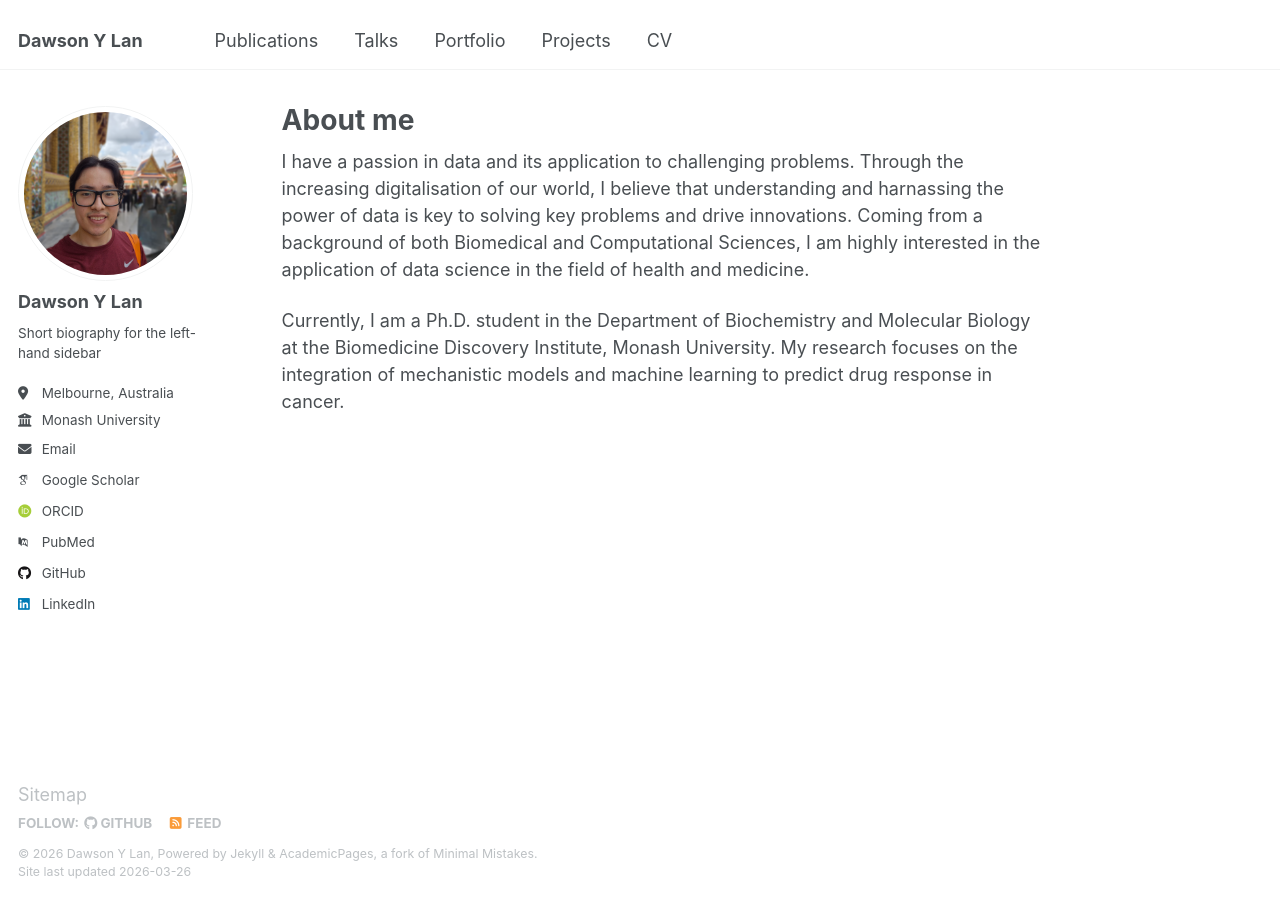
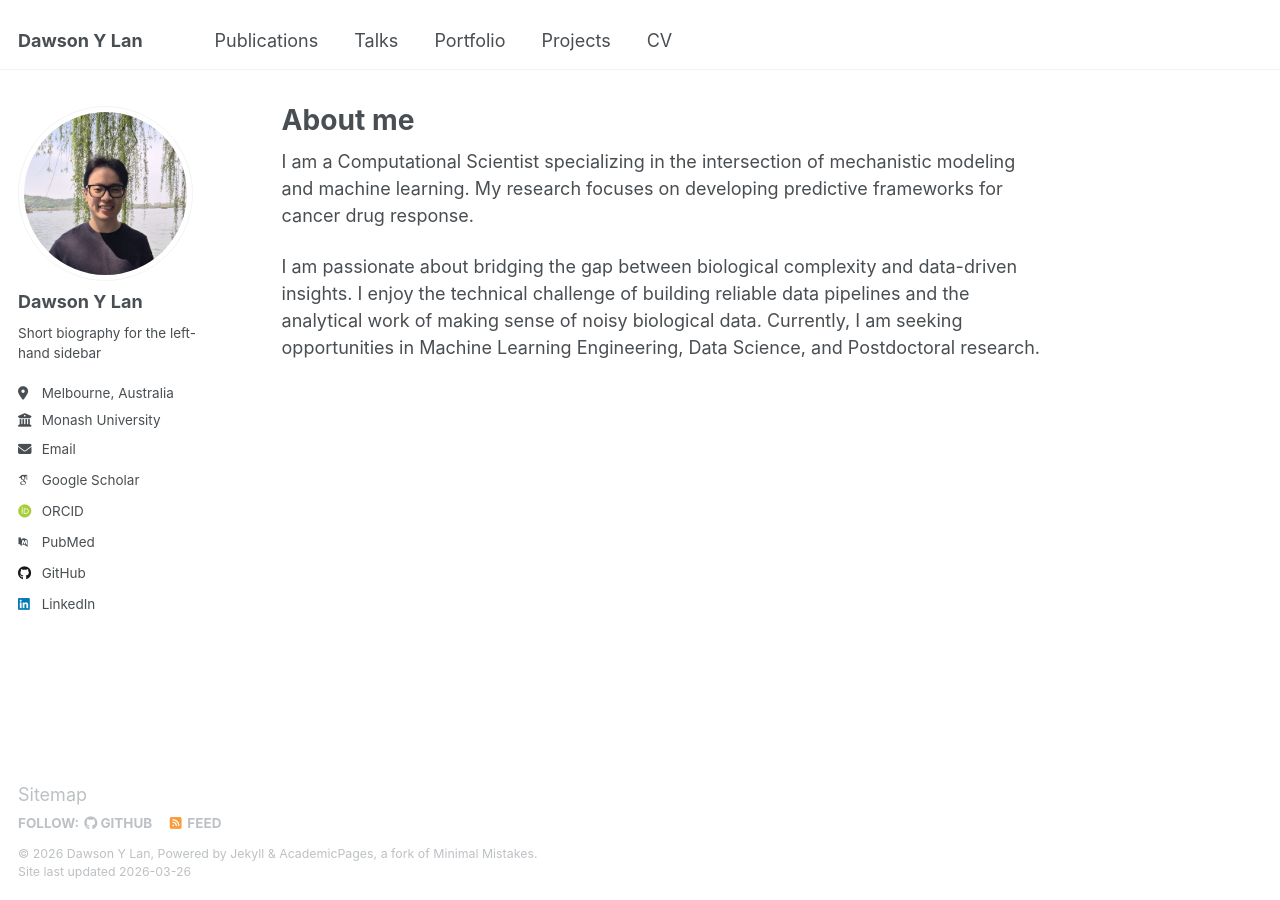
Before and after one commit to AnEvilBurrito/anevilburrito.github.io, a Jekyll site: the page built from _pages/about.md, in a window 1280 px wide. Built offline with Jekyll 4.4.1, drawn with Linux system fonts in a browser that asks for light colours; some web fonts are replaced.

Commit message:
update: - profile picture update - update about me section - allow for local testing

```diff
--- a/Gemfile
+++ b/Gemfile
@@ -10,3 +10,6 @@ group :jekyll_plugins do
 end
 
 gem 'github-pages'
+# enable below for testing github-pages locally
+# gem 'tzinfo', '~> 2.0'
+# gem 'tzinfo-data', platforms: [:mingw, :mswin, :x64_mingw, :jruby]
--- a/_config.yml
+++ b/_config.yml
@@ -22,7 +22,7 @@ repository               : "academicpages/academicpages.github.io"
 #               Additional customization can be done by editing /_includes/author-profile.html
 author:
   # Biographic information
-  avatar           : "profile-photo-2-resized.png"
+  avatar           : "profile-photo-resized.jpeg"
   name             : "Dawson Y Lan"
   pronouns         : # example: "she/her"
   bio              : "Short biography for the left-hand sidebar"
@@ -59,7 +59,7 @@ author:
   keybase          : # Username
   instagram        : # Username
   lastfm           : # Username
-  linkedin         : "yunduo-dawson-lan-31403414a"
+  linkedin         : "dawson-lan-31403414a"
   mastodon         : # URL
   medium           : # URL
   pinterest        : # Username
--- a/_pages/about.md
+++ b/_pages/about.md
@@ -7,6 +7,6 @@ redirect_from:
   - /about.html
 ---
 
-I have a passion in data and its application to challenging problems. Through the increasing digitalisation of our world, I believe that understanding and harnassing the power of data is key to solving key problems and drive innovations. Coming from a background of both Biomedical and Computational Sciences, I am highly interested in the application of data science in the field of health and medicine.
+I am a Computational Scientist specializing in the intersection of mechanistic modeling and machine learning. My research focuses on developing predictive frameworks for cancer drug response.
 
-Currently, I am a Ph.D. student in the Department of Biochemistry and Molecular Biology at the Biomedicine Discovery Institute, Monash University. My research focuses on the integration of mechanistic models and machine learning to predict drug response in cancer.
+I am passionate about bridging the gap between biological complexity and data-driven insights. I enjoy the technical challenge of building reliable data pipelines and the analytical work of making sense of noisy biological data. Currently, I am seeking opportunities in Machine Learning Engineering, Data Science, and Postdoctoral research.
--- a/_pages/projects.html
+++ b/_pages/projects.html
@@ -7,6 +7,6 @@ author_profile: true
 
 {% include base_path %}
 
-{% for post in site.projects reversed %}
+{% for post in site.portfolio reversed %}
   {% include archive-single.html %}
 {% endfor %}
```
Also changed, not shown: images/profile-photo-resized.jpeg (added), images/profile-photo.jpeg (added), 1 other file.
